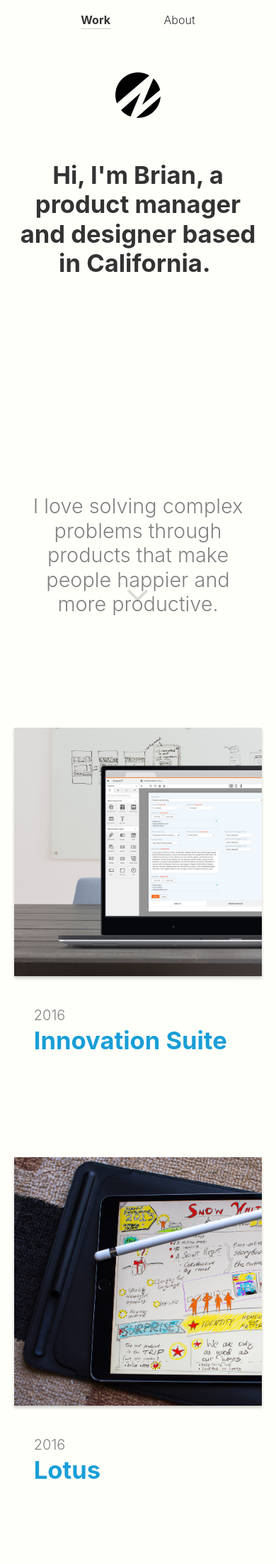
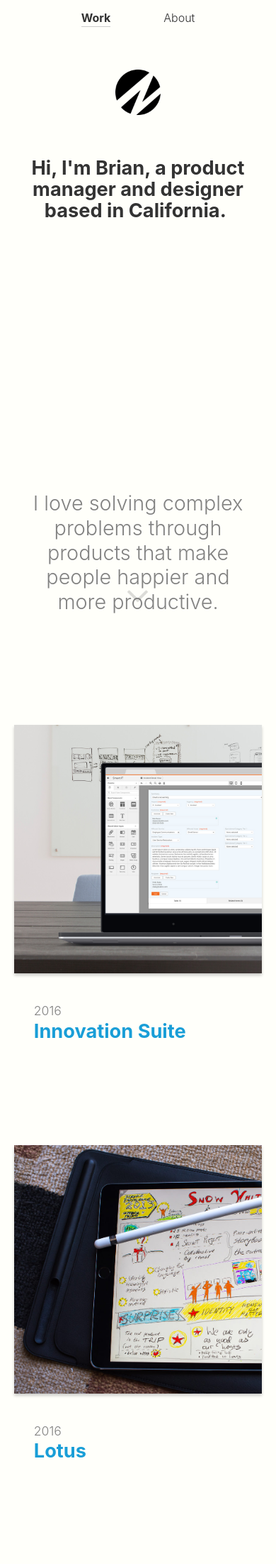
Before and after one commit to brzaik/brz4, a Jekyll site: the page built from index.html, in a window 390 px wide. Shown: the top 2203 px of the page at 71% size. Built offline with Jekyll 4.4.1, drawn with Linux system fonts in a browser that asks for light colours; nearby versions of some CDN libraries.

Commit message:
Added responsive font size scaling for smartphone.

```diff
--- a/assets/sass/base/_responsive.scss
+++ b/assets/sass/base/_responsive.scss
@@ -2,14 +2,37 @@
 
 // Small widths (smartphone)
 @media (max-width: $breakpoint-sm) {
+  // downsize all headers and paragraph text
+  body {
+    font-size: 1.1rem;
+  }
+
+  h1 {
+    font-size: 3rem;
+    line-height: 1.1em;
+  }
+
+  h2 {
+    font-size: 2.8rem;
+    line-height: 1.1em;
+  }
+
+  h3 {
+    font-size: 2rem;
+    line-height: 1.1em;
+  }
+
+  h4 {
+    font-size: 1.7rem;
+    line-height: 1.1em;
+  }
+
   header {
     margin-bottom: 60px;
 
     h4 {
       margin: 60px 0px 120px 0px;
     }
-
-
 
     .typed-headline {
       min-height: 350px;
```
